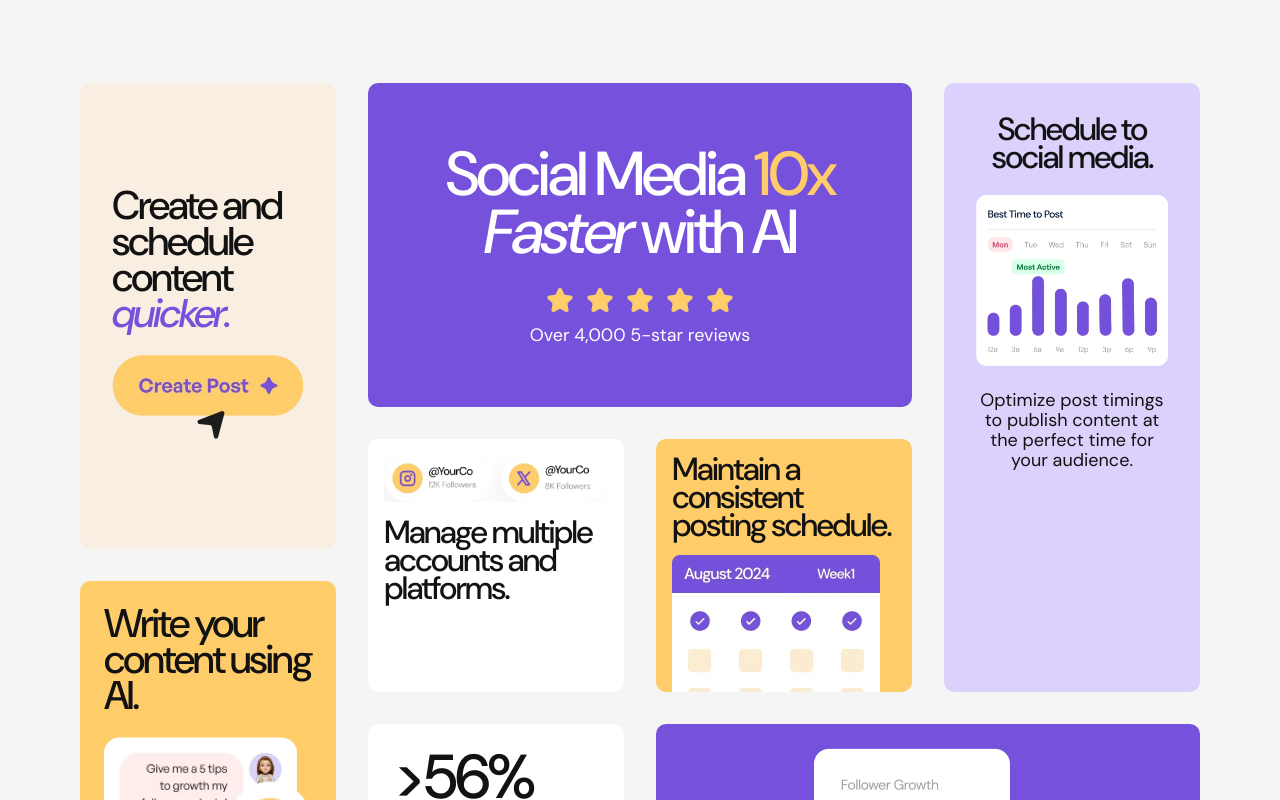
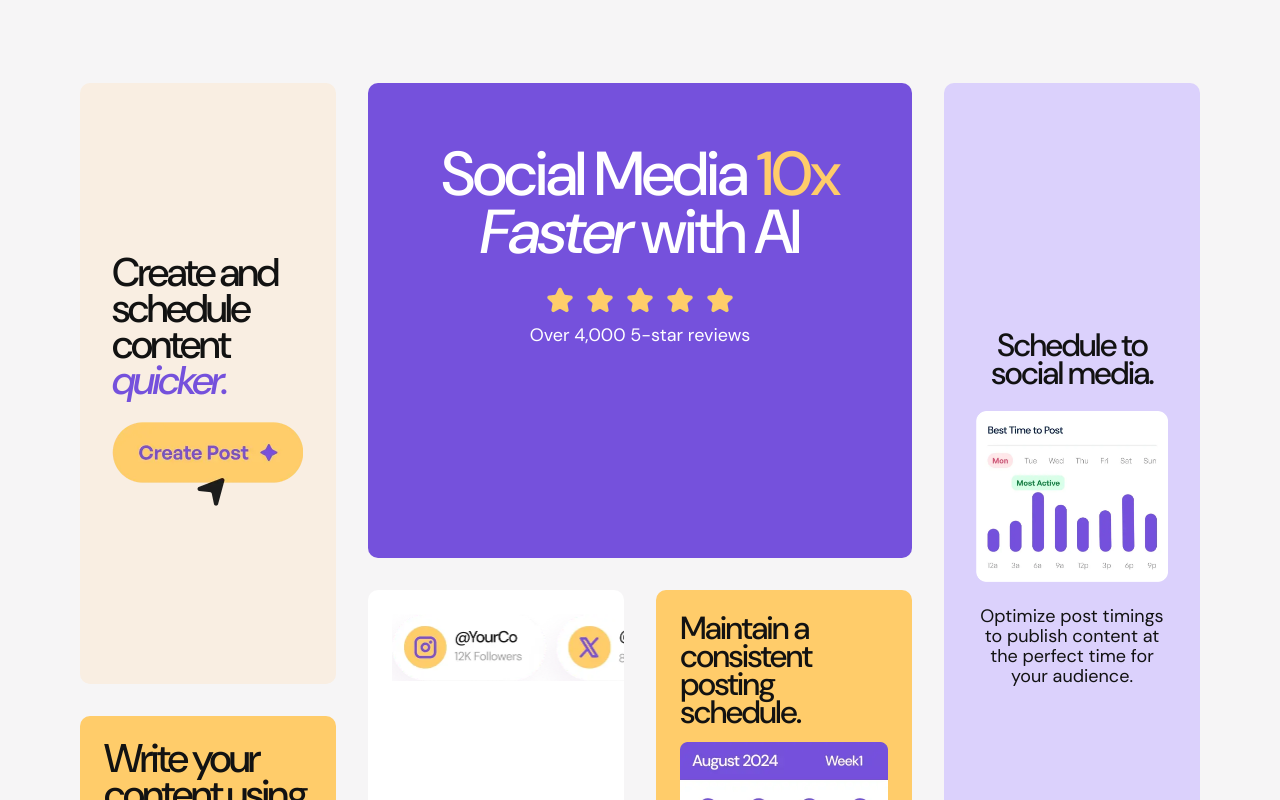
Before and after one commit to Arsalan2078/bento-grid, a React (Vite) app: page / in a window 1280 px wide. Shown: the top 800 px of the page. Built offline with nearby package versions, Linux system fonts and the light colour scheme.

Commit message:
style complete

```diff
--- a/src/components/BentoGrid/index.module.css
+++ b/src/components/BentoGrid/index.module.css
@@ -47,6 +47,7 @@
 @media screen and (min-width: calc(1200 / 16 * 1rem)) {
   .grid {
     grid-template-columns: repeat(4, 1fr);
+    grid-template-rows: 162fr 32fr 74fr 123fr;
     grid-template-areas:
       "c-7  c-1  c-1  c-4"
       "c-7  c-2  c-3  c-4"
--- a/src/components/sections/SectionMaintainConsistent/index.module.css
+++ b/src/components/sections/SectionMaintainConsistent/index.module.css
@@ -6,10 +6,16 @@
 
   padding: 1rem;
   padding-bottom: 0;
-
-  overflow: hidden;
+  overflow-y: hidden;
 
   & > img {
-    margin-bottom: calc(-20 / 16 * 1rem);
+    margin-bottom: clamp(-4rem, -19.3611rem + 94.4444cqw, 0rem);
   }
 }
+
+@media screen and (min-width: calc(640 / 16 * 1rem)) {
+  .section {
+    padding: 1.5rem;
+    padding-bottom: 0;
+  }
+}
--- a/src/components/sections/SectionManageMultiple/index.module.css
+++ b/src/components/sections/SectionManageMultiple/index.module.css
@@ -1,6 +1,7 @@
 .section {
   display: flex;
   flex-direction: column;
+  justify-content: space-between;
   gap: 1rem;
 
   padding: 1rem;
@@ -9,5 +10,12 @@
 
   & > img {
     order: -1;
+    min-width: 316px;
   }
 }
+
+@media screen and (min-width: calc(640 / 16 * 1rem)) {
+  .section {
+    padding: 1.5rem;
+  }
+}
--- a/src/components/sections/SectionSchedule/index.module.css
+++ b/src/components/sections/SectionSchedule/index.module.css
@@ -1,10 +1,24 @@
 .section {
   display: flex;
   flex-direction: column;
+  justify-content: center;
   align-items: center;
   gap: 1.5rem;
 
   padding: 2rem;
 
   text-align: center;
+
+  overflow-x: hidden;
 }
+
+@container bento-cell (max-width: calc(300 / 16 * 1rem)) {
+  .section {
+    align-items: start;
+    text-align: start;
+
+    & > img {
+      min-width: calc(358 / 16 * 1rem);
+    }
+  }
+}
--- a/src/components/sections/SectionSchedule/index.tsx
+++ b/src/components/sections/SectionSchedule/index.tsx
@@ -9,7 +9,7 @@ export default function SectionSchedule() {
       <img
         src={image}
         alt="A flowchart depicting hourly audience activity for every day of the week. The time where audience is most active is highlighted"
-        width="308"
+        width="358"
       />
 
       <p>
--- a/src/components/sections/SectionWriteYourContent/index.module.css
+++ b/src/components/sections/SectionWriteYourContent/index.module.css
@@ -1,6 +1,7 @@
 .section {
   display: flex;
   flex-direction: column;
+  justify-content: space-between;
   align-items: start;
   gap: 1.5rem;
 
--- a/src/components/sections/SectionWriteYourContent/index.tsx
+++ b/src/components/sections/SectionWriteYourContent/index.tsx
@@ -8,7 +8,7 @@ export default function SectionWriteYourContent() {
       <img
         src={image}
         alt="A miniature chat. User promps the bot with a request to give tips on growing followers"
-        width="220"
+        width="220 "
       />
     </section>
   );
--- a/src/index.css
+++ b/src/index.css
@@ -48,13 +48,13 @@
     }
   }
 
-  @media screen and (min-width: calc(1200 / 16 * 1rem)) {
+  /* @media screen and (min-width: calc(1200 / 16 * 1rem)) {
     :root {
       --ls-text-preset-1: calc(-3 / 16 * 1rem);
       --ls-text-preset-2: calc(-2 / 16 * 1rem);
       --ls-text-preset-3: calc(-2 / 16 * 1rem);
     }
-  }
+  } */
 }
 
 @layer base {
```
